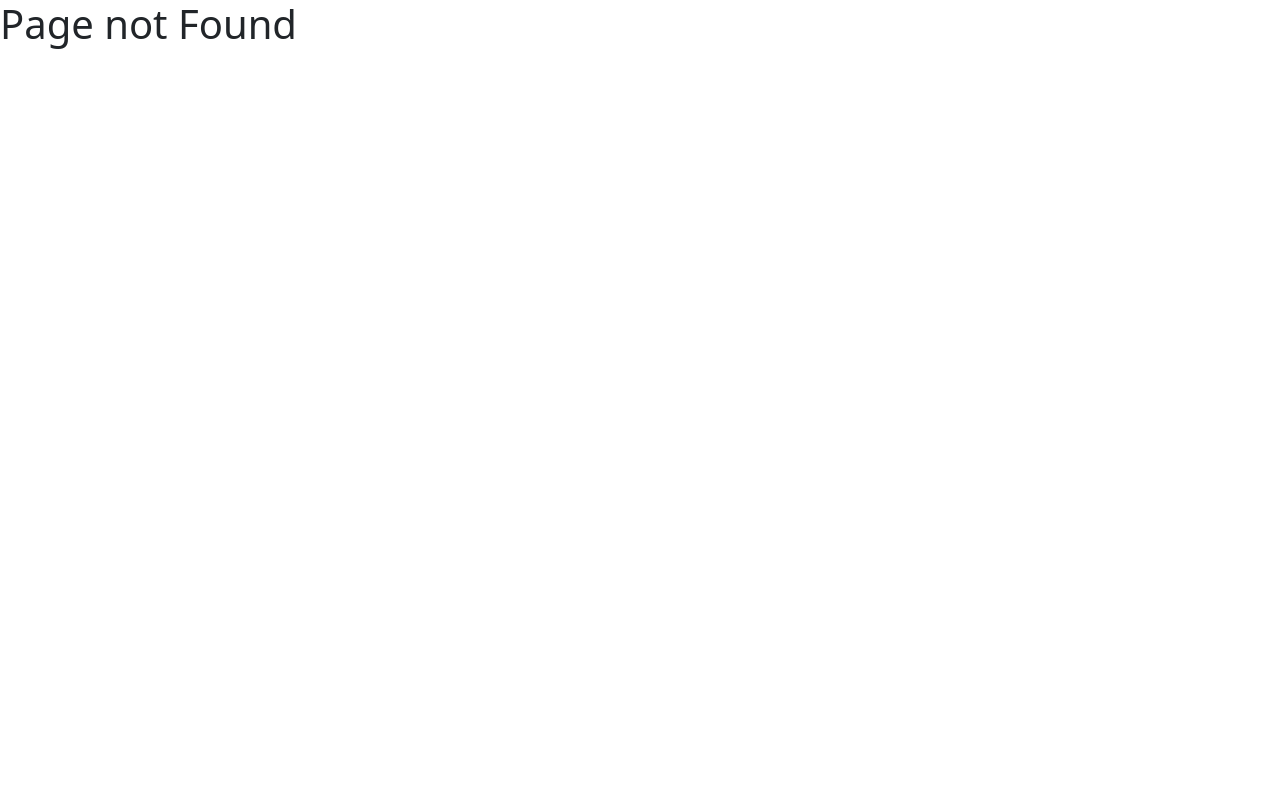
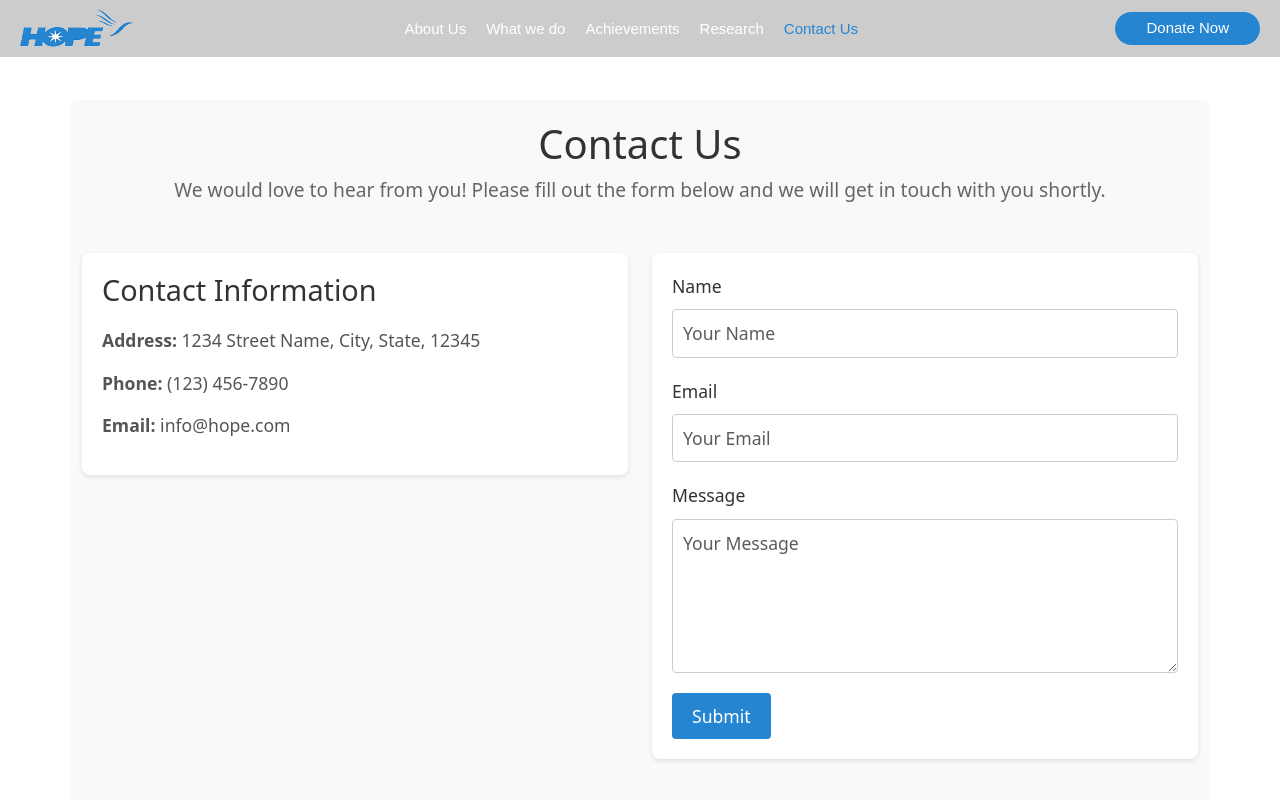
Before and after one commit to Huzefa1413/Hope, a React (Create React App) app: page /contactus in a window 1280 px wide. Before the commit this address had no page. Shown: the top 800 px of the page. Built offline with nearby package versions, Linux system fonts and the light colour scheme.

Commit message:
ContactUs

```diff
--- a/src/App.css
+++ b/src/App.css
@@ -241,6 +241,7 @@ video {
   font-size: 15px;
   line-height: 27px;
   font-weight: 400;
+  cursor: pointer;
 }
 .read-more svg {
   font-size: 12px;
@@ -314,3 +315,86 @@ video {
     font-size: 0.9rem;
   }
 }
+
+/* styles/Contactus.css */
+
+.contact-container {
+  background-color: #f9f9f9;
+  padding: 20px;
+  border-radius: 8px;
+  margin-top: 100px;
+  margin-bottom: 50px;
+}
+
+.contact-container h1 {
+  font-size: 2.5em;
+  color: #333;
+}
+
+.contact-container p {
+  font-size: 1.2em;
+  color: #666;
+}
+
+.contact-info {
+  background-color: white;
+  padding: 20px;
+  border-radius: 8px;
+  box-shadow: 0 2px 5px rgba(0, 0, 0, 0.1);
+}
+
+.contact-info h2 {
+  font-size: 1.8em;
+  color: #333;
+  margin-bottom: 20px;
+}
+
+.contact-info p {
+  font-size: 1.1em;
+  color: #555;
+}
+
+.contact-form {
+  background-color: white;
+  padding: 20px;
+  border-radius: 8px;
+  box-shadow: 0 2px 5px rgba(0, 0, 0, 0.1);
+}
+
+.contact-form .form-group {
+  margin-bottom: 20px;
+}
+
+.contact-form .form-group label {
+  font-size: 1.1em;
+  color: #333;
+  margin-bottom: 10px;
+}
+
+.contact-form .form-control {
+  width: 100%;
+  padding: 10px;
+  font-size: 1.1em;
+  color: #333;
+  border: 1px solid #ccc;
+  border-radius: 4px;
+}
+
+.contact-form .form-control:focus {
+  border-color: #2585d1;
+  box-shadow: 0 0 8px rgba(37, 133, 209, 0.1);
+}
+
+.contact-form .btn {
+  background-color: #2585d1;
+  color: white;
+  padding: 10px 20px;
+  border: none;
+  border-radius: 4px;
+  cursor: pointer;
+  font-size: 1.1em;
+}
+
+.contact-form .btn:hover {
+  background-color: #1d6fb7;
+}
--- a/src/App.js
+++ b/src/App.js
@@ -1,9 +1,10 @@
 import './App.css';
+import { BrowserRouter, Routes, Route } from 'react-router-dom';
 import Homepage from './pages/Homepage';
 import Whatwedo from './pages/Whatwedo';
 import Subpage from './pages/Subpage';
-import { BrowserRouter, Routes, Route } from 'react-router-dom';
 import Blog from './pages/Blog';
+import ContactUs from './pages/ContactUs';
 
 function App() {
   return (
@@ -11,28 +12,25 @@ function App() {
       <Routes>
         <Route exact path="/" element={<Homepage />} />
         <Route exact path="/whatwedo" element={<Whatwedo />} />
-
         <Route exact path="/whatwedo/health" element={<Subpage />} />
         <Route
           exact
           path="/whatwedo/health/karachi-hospital"
           element={<Blog />}
         />
-
         <Route exact path="/whatwedo/education" element={<Subpage />} />
         <Route
           exact
           path="/whatwedo/education/barclays-hope-home-schools"
           element={<Blog />}
         />
-
         <Route exact path="/whatwedo/services" element={<Subpage />} />
         <Route
           exact
           path="/whatwedo/services/vocational-centers"
           element={<Blog />}
         />
-
+        <Route exact path="/contactus" element={<ContactUs />} />
         <Route path="*" element={<h1>Page not Found</h1>} />
       </Routes>
     </BrowserRouter>
--- a/src/components/Achievements.jsx
+++ b/src/components/Achievements.jsx
@@ -70,7 +70,7 @@ const Achievements = () => {
             >
               <div className="text-content">
                 <p>{achievement.description}</p>
-                <button>Read More</button>
+                {/* <button>Read More</button> */}
               </div>
             </div>
           </SwiperSlide>
--- a/src/components/Navbar.jsx
+++ b/src/components/Navbar.jsx
@@ -1,5 +1,5 @@
 import React, { useState, useRef } from 'react';
-import { NavLink } from 'react-router-dom';
+import { NavLink, Link } from 'react-router-dom';
 
 import logo from '../assets/hope_logo.png';
 import './styles/Navbar.css';
@@ -25,9 +25,11 @@ const Navbar = () => {
   return (
     <nav className="navbar" ref={navRef}>
       <div className="nav">
-        <div className="logo">
-          <img src={logo} alt="HOPE Logo" />
-        </div>
+        <Link to="/">
+          <div className="logo">
+            <img src={logo} alt="HOPE Logo" />
+          </div>
+        </Link>
         <ul
           className={`links ${menuOpen ? 'open' : ''}`}
           style={{ top: navRef.current ? navRef.current.clientHeight : 0 }}
--- /dev/null
+++ b/src/pages/ContactUs.jsx
@@ -0,0 +1,74 @@
+import React from 'react';
+import Navbar from '../components/Navbar';
+import Footer from '../components/Footer';
+
+const ContactUs = () => {
+  return (
+    <>
+      <Navbar />
+      <div className="contact-container container">
+        <h1 className="text-center">Contact Us</h1>
+        <p className="text-center mb-5">
+          We would love to hear from you! Please fill out the form below and we
+          will get in touch with you shortly.
+        </p>
+        <div className="row">
+          <div className="col-md-6 mb-4">
+            <div className="contact-info">
+              <h2>Contact Information</h2>
+              <p>
+                <strong>Address:</strong> 1234 Street Name, City, State, 12345
+              </p>
+              <p>
+                <strong>Phone:</strong> (123) 456-7890
+              </p>
+              <p>
+                <strong>Email:</strong> info@hope.com
+              </p>
+            </div>
+          </div>
+          <div className="col-md-6 mb-4">
+            <form className="contact-form">
+              <div className="form-group">
+                <label htmlFor="name">Name</label>
+                <input
+                  type="text"
+                  id="name"
+                  className="form-control"
+                  placeholder="Your Name"
+                  required
+                />
+              </div>
+              <div className="form-group">
+                <label htmlFor="email">Email</label>
+                <input
+                  type="email"
+                  id="email"
+                  className="form-control"
+                  placeholder="Your Email"
+                  required
+                />
+              </div>
+              <div className="form-group">
+                <label htmlFor="message">Message</label>
+                <textarea
+                  id="message"
+                  className="form-control"
+                  rows="5"
+                  placeholder="Your Message"
+                  required
+                ></textarea>
+              </div>
+              <button type="submit" className="btn btn-primary">
+                Submit
+              </button>
+            </form>
+          </div>
+        </div>
+      </div>
+      <Footer />
+    </>
+  );
+};
+
+export default ContactUs;
--- a/src/pages/Subpage.jsx
+++ b/src/pages/Subpage.jsx
@@ -29,12 +29,12 @@ const Subpage = () => {
               <div className="content">
                 <h2>{item.name}</h2>
                 <p>{item.description}</p>
-                <a
+                <h3
                   onClick={() => handleReadMore(item.link, item.blog)}
                   className="read-more"
                 >
                   Read More <FontAwesomeIcon icon={faAngleRight} />
-                </a>
+                </h3>
               </div>
             </div>
             <hr />
```
